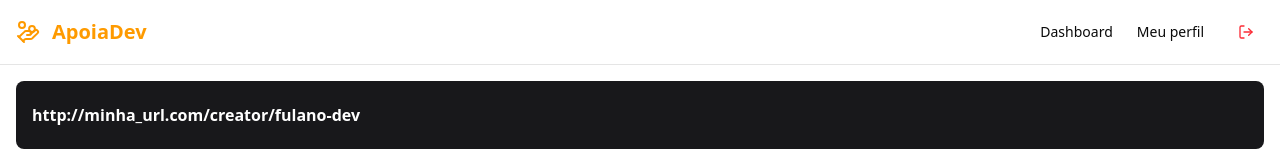
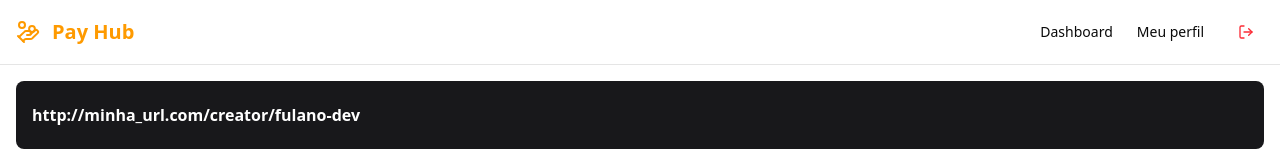
Before and after one commit to AndersonMeloo/payments, a Next.js app in the folder frontend/: page /dashboard/me in a window 1280 px wide. Shown: the top 160 px of the page. Built offline with nearby package versions, Linux system fonts and the light colour scheme.

Commit message:
chore: update text

```diff
--- a/frontend/src/app/dashboard/_components/header.tsx
+++ b/frontend/src/app/dashboard/_components/header.tsx
@@ -13,7 +13,7 @@ export function Header() {
           <Link href="/dashboard" className="flex items-center gap-1 text-amber-500">
             <HandCoins className="h-6 w-6 mr-2" />
             <span className="text-xl font-bold">
-              ApoiaDev
+              Pay Hub
             </span>
           </Link>
         </div>
```
